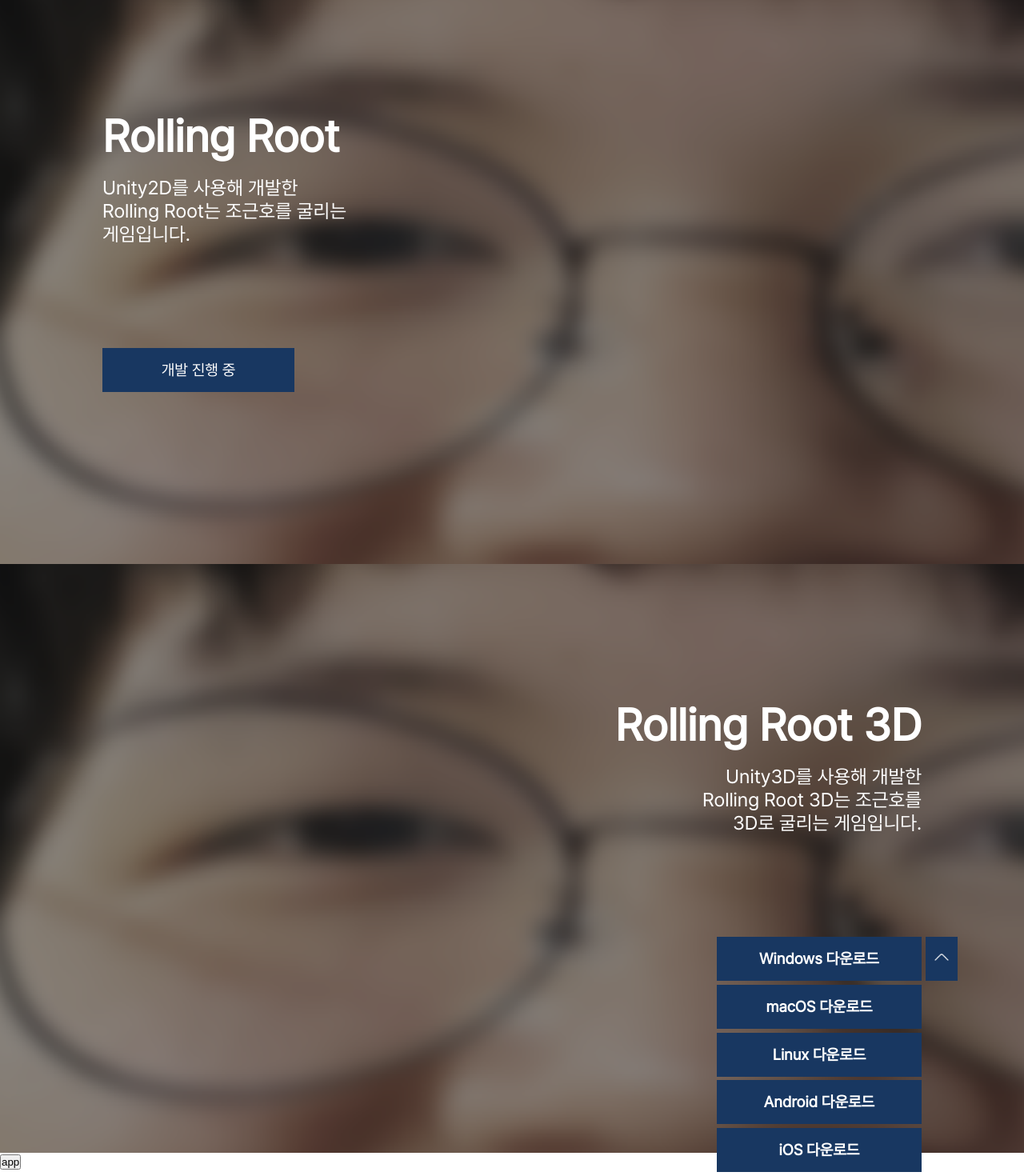
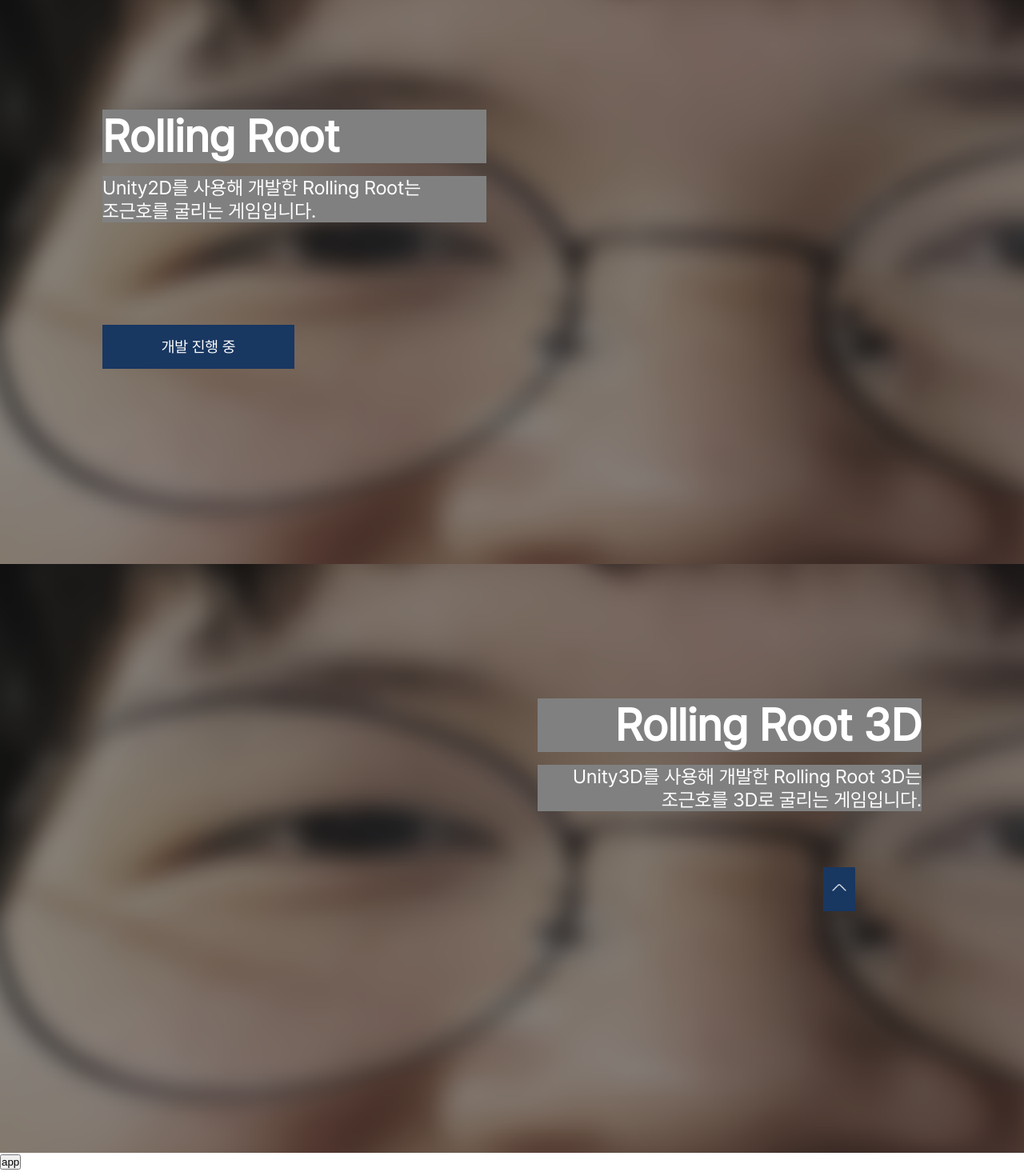
Before and after one commit to NOINOM/NOINOM-Official-Website, a React (Create React App) app: page / in a window 1280 px wide. Shown: the part 919-2389 px from the top of the page at 80% size. Built offline with nearby package versions, Linux system fonts and the light colour scheme.

Commit message:
FIX :: Project Title Context Width FIX

```diff
--- a/src/App.tsx
+++ b/src/App.tsx
@@ -1,3 +1,4 @@
+import { SetStateAction, useState } from "react";
 import Header from "./components/Header";
 import MainBottomBar from "./components/MainBottomBar";
 import MainIntoduce from "./components/MainIntoduce";
@@ -14,15 +15,29 @@
 
 const browser: Ibrowser | null = detect();
 
-const CheckOS = () => {
+const CheckOS = (setIndex: React.Dispatch<React.SetStateAction<number>>) => {
   let Os = browser?.os || "";
-  console.log(Os);
+  console.log(Os.slice(0, 3));
 
-  if (Os === "Windows") {
+  if (Os.slice(0, 3) === "Win") {
+    setIndex(1);
+  }
+  if (Os.slice(0, 3) === "Mac") {
+    setIndex(2);
+  }
+  if (Os.slice(0, 3) === "Lin") {
+    setIndex(3);
+  }
+  if (Os.slice(0, 3) === "And") {
+    setIndex(4);
+  }
+  if (Os.slice(0, 3) === "iOS") {
+    setIndex(5);
   }
 };
 
 function App() {
+  const [index, setIndex] = useState<number>(1);
   return (
     <>
       <Header></Header>
@@ -35,6 +50,7 @@
         background={backgroundImg1}
         image={null}
         isRight={false}
+        index={index}
       ></Project>
       <Project
         title="Rolling Root 3D"
@@ -49,10 +65,11 @@
         background={backgroundImg1}
         image={null}
         isRight={true}
+        index={index}
       ></Project>
       <button
         onClick={() => {
-          CheckOS();
+          CheckOS(setIndex);
         }}
       >
         app
--- a/src/components/Project.tsx
+++ b/src/components/Project.tsx
@@ -15,6 +15,18 @@
   background: ImageData;
   image: ImageData[] | null;
   isRight: boolean;
+  index: number;
+}
+
+interface IOptionbar {
+  index: number;
+  download: {
+    windows: string | null;
+    macos: string | null;
+    linux: string | null;
+    android: string | null;
+    ios: string | null;
+  } | null;
 }
 
 const Project = (props: IProject) => {
@@ -44,7 +56,19 @@
                   isDetail={detail}
                 />
               </S.ArrowImgNav>
-              {props.download.windows == null ? null : (
+            </>
+          )}
+        </S.ButtonNavbar>
+      </S.TitleNav>
+    </S.BackgorundImg>
+  );
+};
+
+export default Project;
+
+/**
+ *
+ * {props.download.windows == null ? null : (
                 <S.SelectOption>Windows 다운로드</S.SelectOption>
               )}
               {props.download.macos == null ? null : (
@@ -59,12 +83,4 @@
               {props.download.ios == null ? null : (
                 <S.SelectOption>iOS 다운로드</S.SelectOption>
               )}
-            </>
-          )}
-        </S.ButtonNavbar>
-      </S.TitleNav>
-    </S.BackgorundImg>
-  );
-};
-
-export default Project;
+ */
--- a/src/style/ProjectStyle.tsx
+++ b/src/style/ProjectStyle.tsx
@@ -19,14 +19,18 @@
 }
 
 export const ProjTitle = styled.p`
+  background-color: gray;
+  width: 30rem;
   font-size: 3.5rem;
   font-weight: bold;
   margin: 0rem 0rem 1rem 0rem;
   float: ${(props: IisRight) => (props.isRight ? "right" : "left")};
+  text-align: ${(props: IisRight) => (props.isRight ? "right" : "left")};
 `;
 
 export const ProjContext = styled.p`
-  width: 80%;
+  width: 30rem;
+  background-color: gray;
   word-break: keep-all;
   font-size: 1.5rem;
   float: ${(props: IisRight) => (props.isRight ? "right" : "left")};
```
